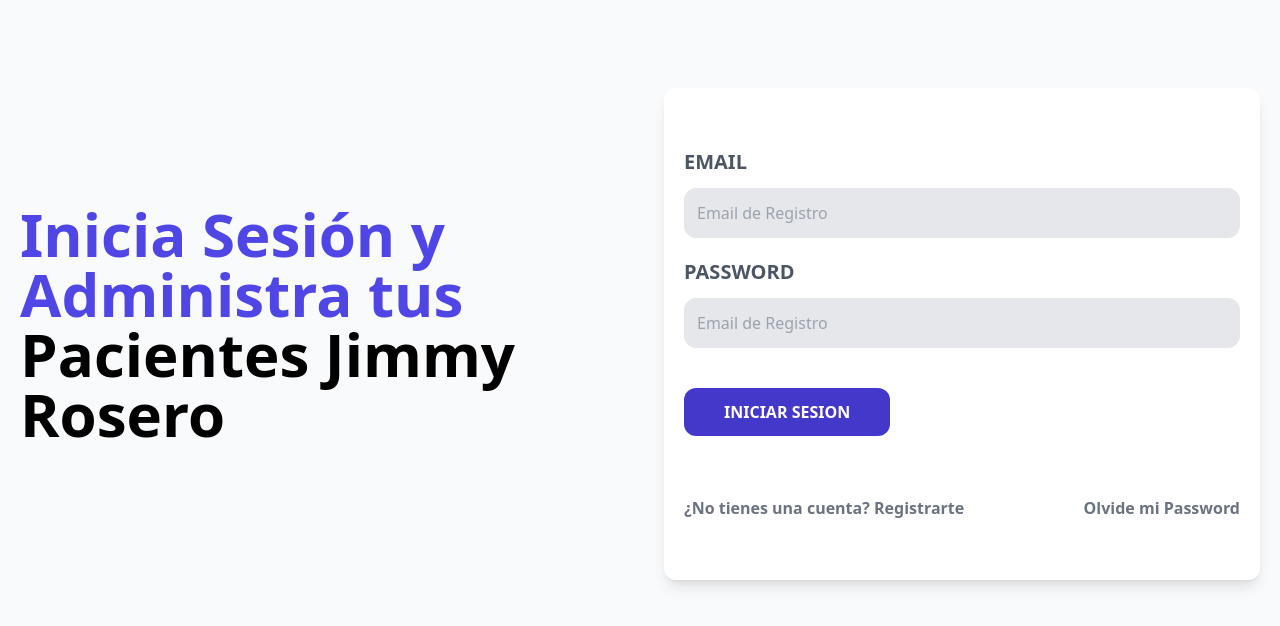
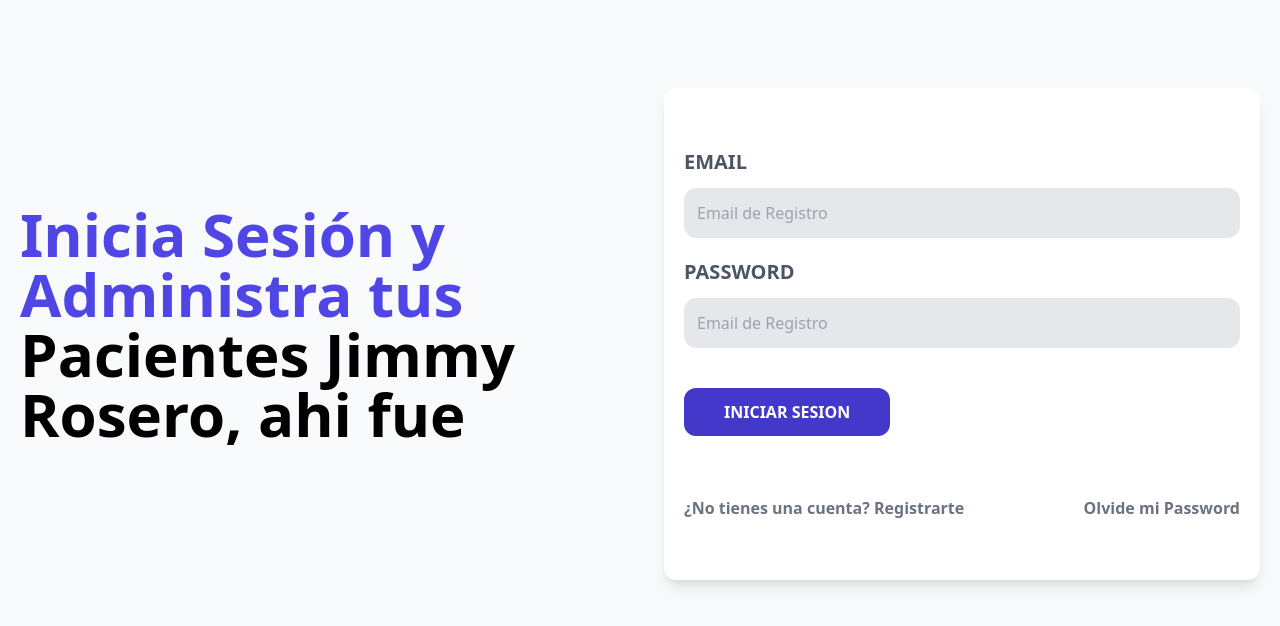
Before and after one commit to JimmyDevPasto/APV_MERN_frontend, a React (Vite) app: page / in a window 1280 px wide. Shown: the top 626 px of the page. Built offline with nearby package versions, Linux system fonts and the light colour scheme; no server answers.

Commit message:
ahora si fue

```diff
--- a/src/paginas/Login.jsx
+++ b/src/paginas/Login.jsx
@@ -56,7 +56,7 @@ const Login = () => {
 
           <div className="">
             <h1 className='text-indigo-600 font-black text-6xl'>
-              Inicia Sesión y Administra tus  {""}<span className='text-black'>Pacientes Jimmy Rosero</span>
+              Inicia Sesión y Administra tus  {""}<span className='text-black'>Pacientes Jimmy Rosero, ahi fue</span>
             </h1>
           </div>
           <div className="mt-20 md:mt-5 shadow-lg px-5 py-10 rounded-xl bg-white">
```
